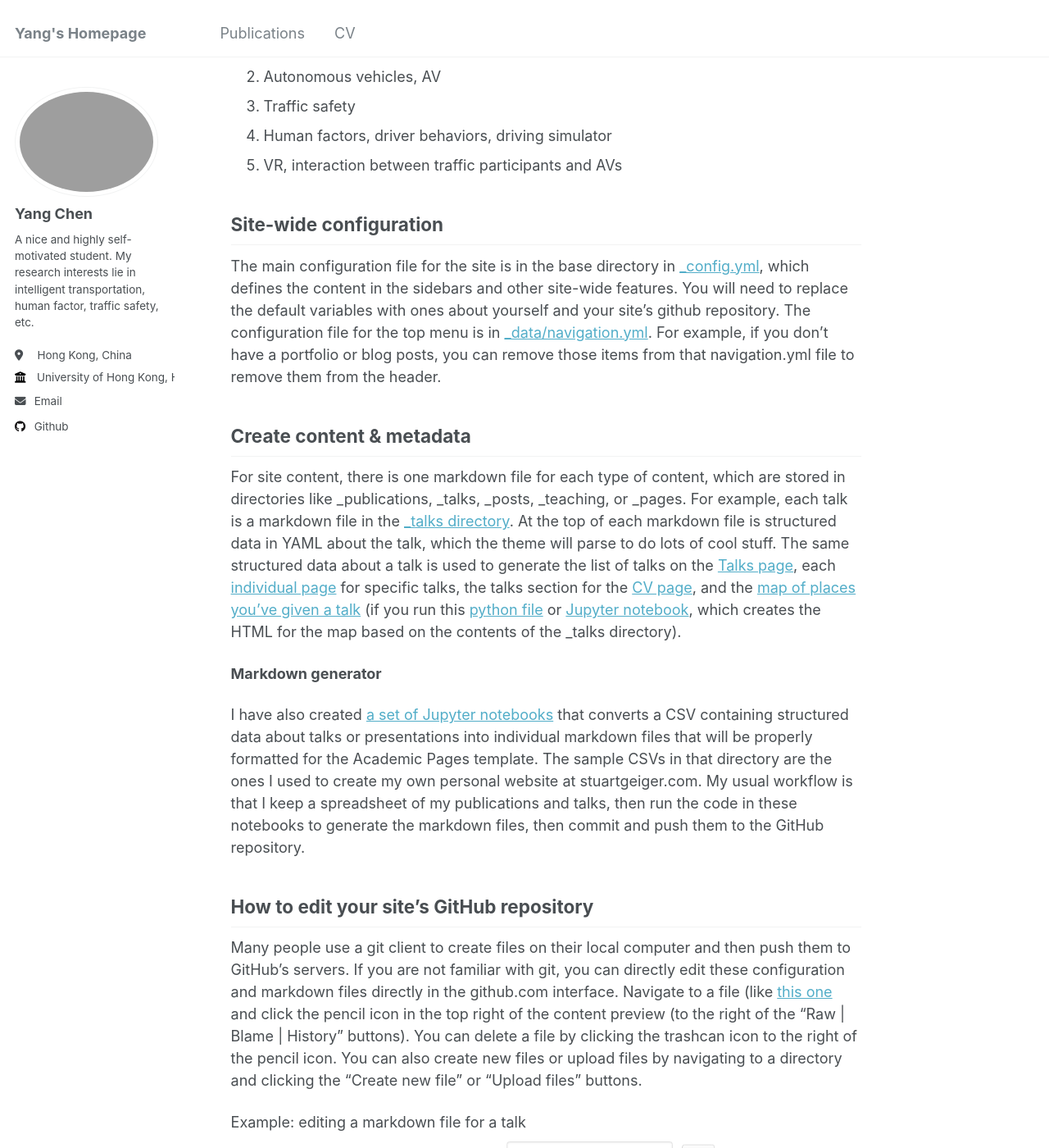
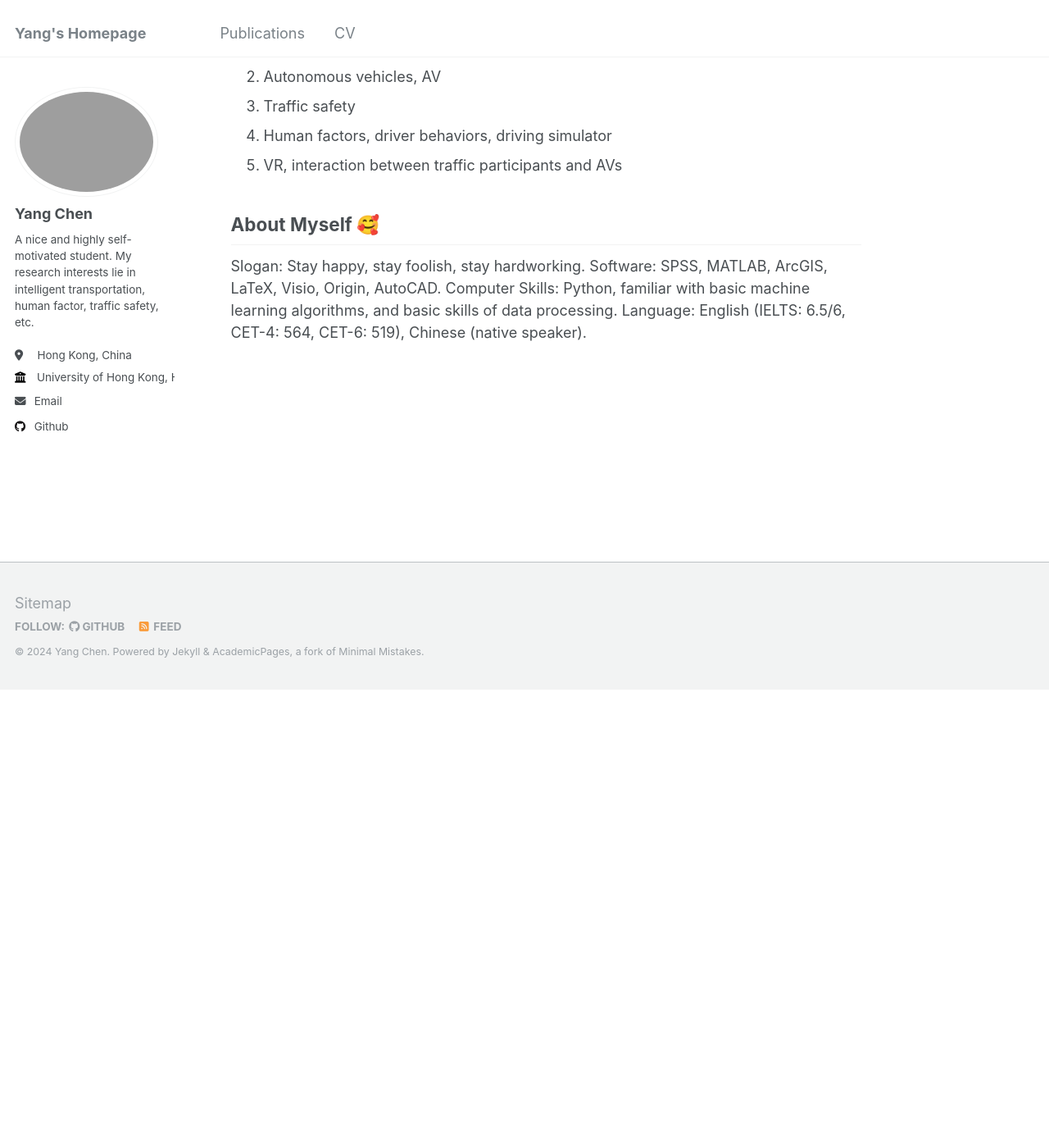
Before and after one commit to Sugar-eatingSheep/YangCHEN.github.io, a Jekyll site: the page built from _pages/about.md, in a window 1280 px wide and 1400 px high, scrolled down 874 px. Shown: the whole window at 82% size. Built offline with Jekyll 4.4.1, drawn with Linux system fonts in a browser that asks for light colours; after the commit the page ends 1715 px from its top, so only the background shows below that; some of the changed text lies outside the part shown.

Commit message:
Update about.md

```diff
--- a/_pages/about.md
+++ b/_pages/about.md
@@ -22,26 +22,9 @@ Research Interests
 1. Human factors, driver behaviors, driving simulator
 1. VR, interaction between traffic participants and AVs
 
-Site-wide configuration
+About Myself 🥰
 ------
-The main configuration file for the site is in the base directory in [_config.yml](https://github.com/academicpages/academicpages.github.io/blob/master/_config.yml), which defines the content in the sidebars and other site-wide features. You will need to replace the default variables with ones about yourself and your site's github repository. The configuration file for the top menu is in [_data/navigation.yml](https://github.com/academicpages/academicpages.github.io/blob/master/_data/navigation.yml). For example, if you don't have a portfolio or blog posts, you can remove those items from that navigation.yml file to remove them from the header.
-
-Create content & metadata
-------
-For site content, there is one markdown file for each type of content, which are stored in directories like _publications, _talks, _posts, _teaching, or _pages. For example, each talk is a markdown file in the [_talks directory](https://github.com/academicpages/academicpages.github.io/tree/master/_talks). At the top of each markdown file is structured data in YAML about the talk, which the theme will parse to do lots of cool stuff. The same structured data about a talk is used to generate the list of talks on the [Talks page](https://academicpages.github.io/talks), each [individual page](https://academicpages.github.io/talks/2012-03-01-talk-1) for specific talks, the talks section for the [CV page](https://academicpages.github.io/cv), and the [map of places you've given a talk](https://academicpages.github.io/talkmap.html) (if you run this [python file](https://github.com/academicpages/academicpages.github.io/blob/master/talkmap.py) or [Jupyter notebook](https://github.com/academicpages/academicpages.github.io/blob/master/talkmap.ipynb), which creates the HTML for the map based on the contents of the _talks directory).
-
-**Markdown generator**
-
-I have also created [a set of Jupyter notebooks](https://github.com/academicpages/academicpages.github.io/tree/master/markdown_generator
-) that converts a CSV containing structured data about talks or presentations into individual markdown files that will be properly formatted for the Academic Pages template. The sample CSVs in that directory are the ones I used to create my own personal website at stuartgeiger.com. My usual workflow is that I keep a spreadsheet of my publications and talks, then run the code in these notebooks to generate the markdown files, then commit and push them to the GitHub repository.
-
-How to edit your site's GitHub repository
-------
-Many people use a git client to create files on their local computer and then push them to GitHub's servers. If you are not familiar with git, you can directly edit these configuration and markdown files directly in the github.com interface. Navigate to a file (like [this one](https://github.com/academicpages/academicpages.github.io/blob/master/_talks/2012-03-01-talk-1.md) and click the pencil icon in the top right of the content preview (to the right of the "Raw | Blame | History" buttons). You can delete a file by clicking the trashcan icon to the right of the pencil icon. You can also create new files or upload files by navigating to a directory and clicking the "Create new file" or "Upload files" buttons.
-
-Example: editing a markdown file for a talk
-![Editing a markdown file for a talk](/images/editing-talk.png)
-
-For more info
-------
-More info about configuring Academic Pages can be found in [the guide](https://academicpages.github.io/markdown/). The [guides for the Minimal Mistakes theme](https://mmistakes.github.io/minimal-mistakes/docs/configuration/) (which this theme was forked from) might also be helpful.
+Slogan: Stay happy, stay foolish, stay hardworking.
+Software: SPSS, MATLAB, ArcGIS, LaTeX, Visio, Origin, AutoCAD.
+Computer Skills: Python, familiar with basic machine learning algorithms, and basic skills of data processing.
+Language: English (IELTS: 6.5/6, CET-4: 564, CET-6: 519), Chinese (native speaker).
```
